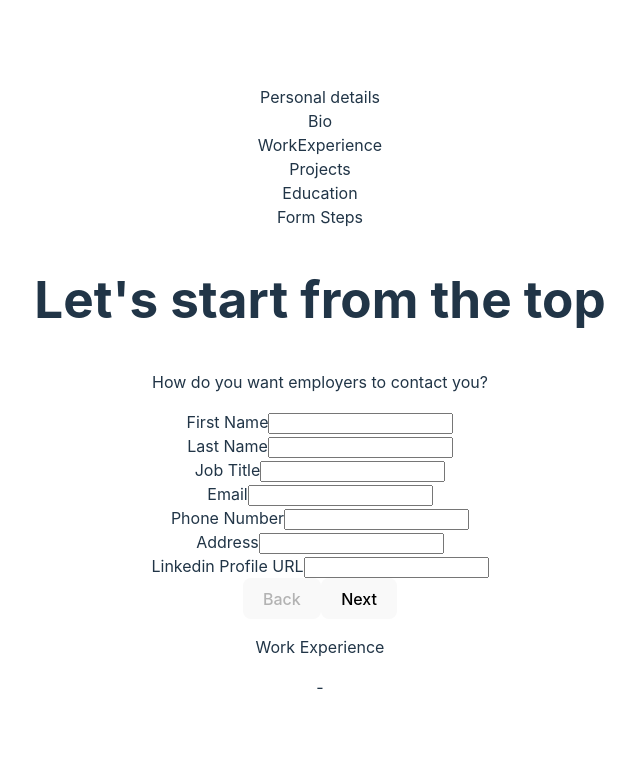
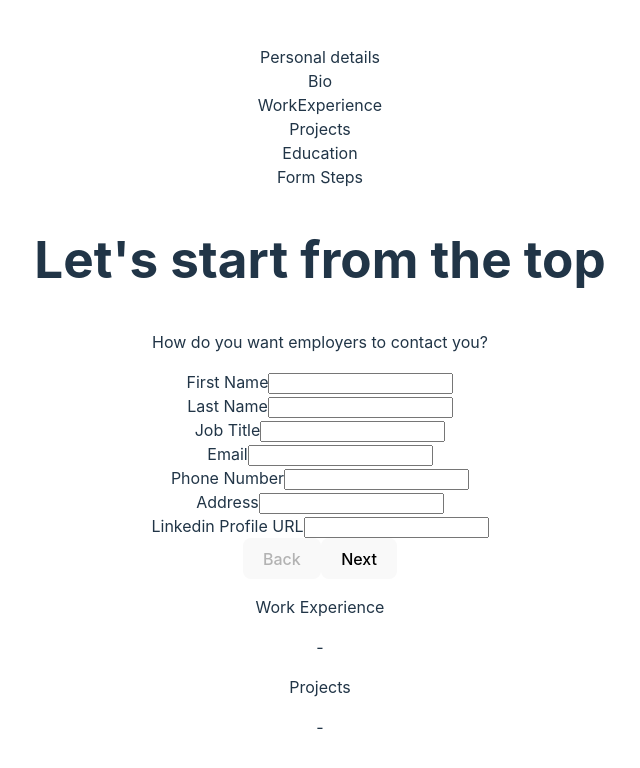
Before and after one commit to simoneschiavo/cv-application, a React (Vite) app: page / in a window 1280 px wide. Shown: the top 768 px of the page, without its empty margins (320-960 px from the left). Built offline with nearby package versions, Linux system fonts and the light colour scheme.

Commit message:
feat(Resume): add projects section

```diff
--- a/src/components/Resume.jsx
+++ b/src/components/Resume.jsx
@@ -32,13 +32,33 @@ export default function Resume({ formData }) {
           <div key={workExperience.id}>
             <div className="section-row">
               <p className="job-title">{workExperience.jobTitle}</p>
-                          <p className="experience-time">{workExperience.startDate} - {workExperience.endDate}</p>
+              <p className="experience-time">
+                {workExperience.startDate} - {workExperience.endDate}
+              </p>
             </div>
             <div className="company-and-location">
               <p className="company-name">{workExperience.companyName}</p>
-                          <p className="work-location">{ workExperience.workLocation === '' ? workExperience.workLocation : "| " + workExperience.workLocation}</p>
+              <p className="work-location">
+                {workExperience.workLocation === ""
+                  ? workExperience.workLocation
+                  : "| " + workExperience.workLocation}
+              </p>
             </div>
             <p className="description">{workExperience.description}</p>
+          </div>
+        ))}
+      </section>
+      <section className="projects">
+        <p className="section-title">Projects</p>
+        {formData.projects.map((project) => (
+          <div key={project.id}>
+            <div className="section-row">
+              <p className="project-title">{project.title}</p>
+              <p className="project-time">
+                {project.startDate} - {project.endDate}
+              </p>
+            </div>
+            <p className="description">{project.description}</p>
           </div>
         ))}
       </section>
```
Lines whose indentation alone changed are shown as unchanged.
